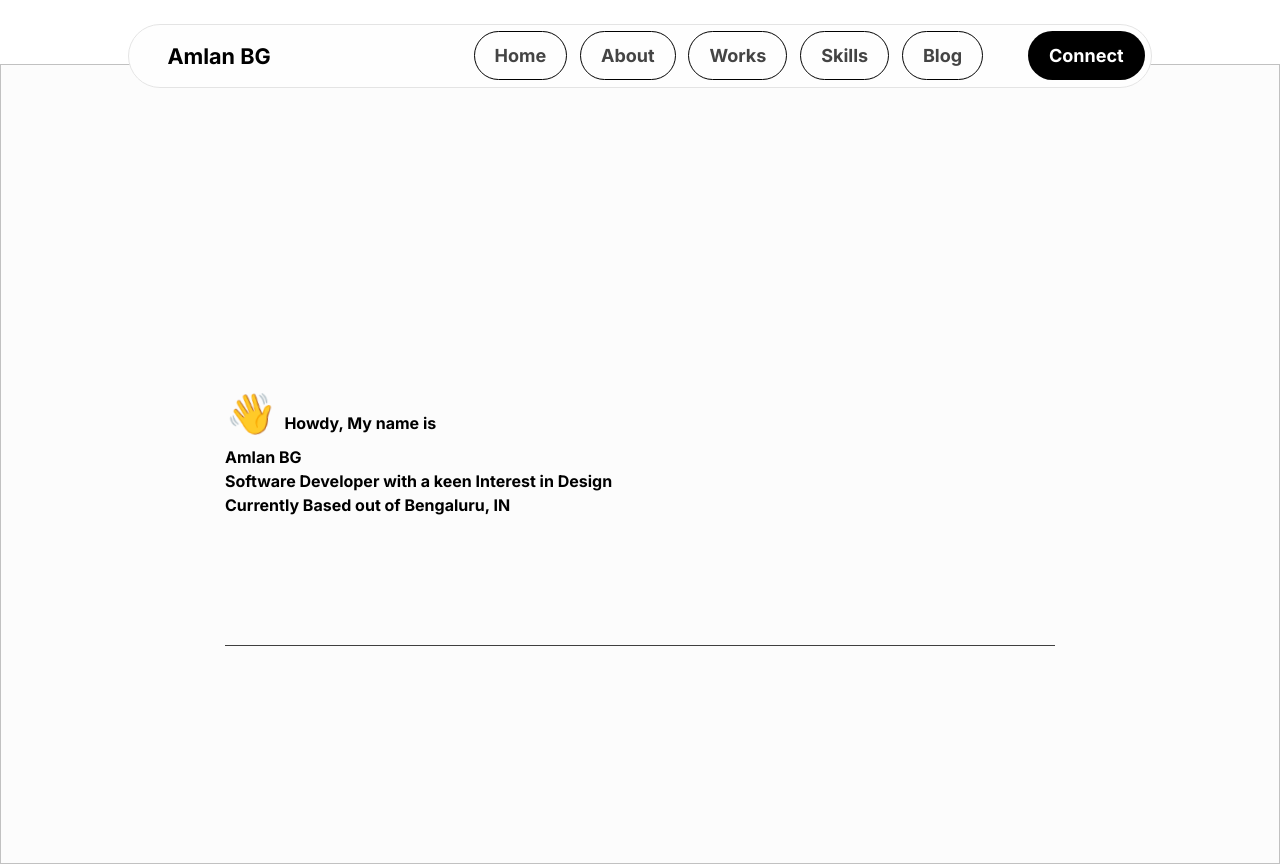
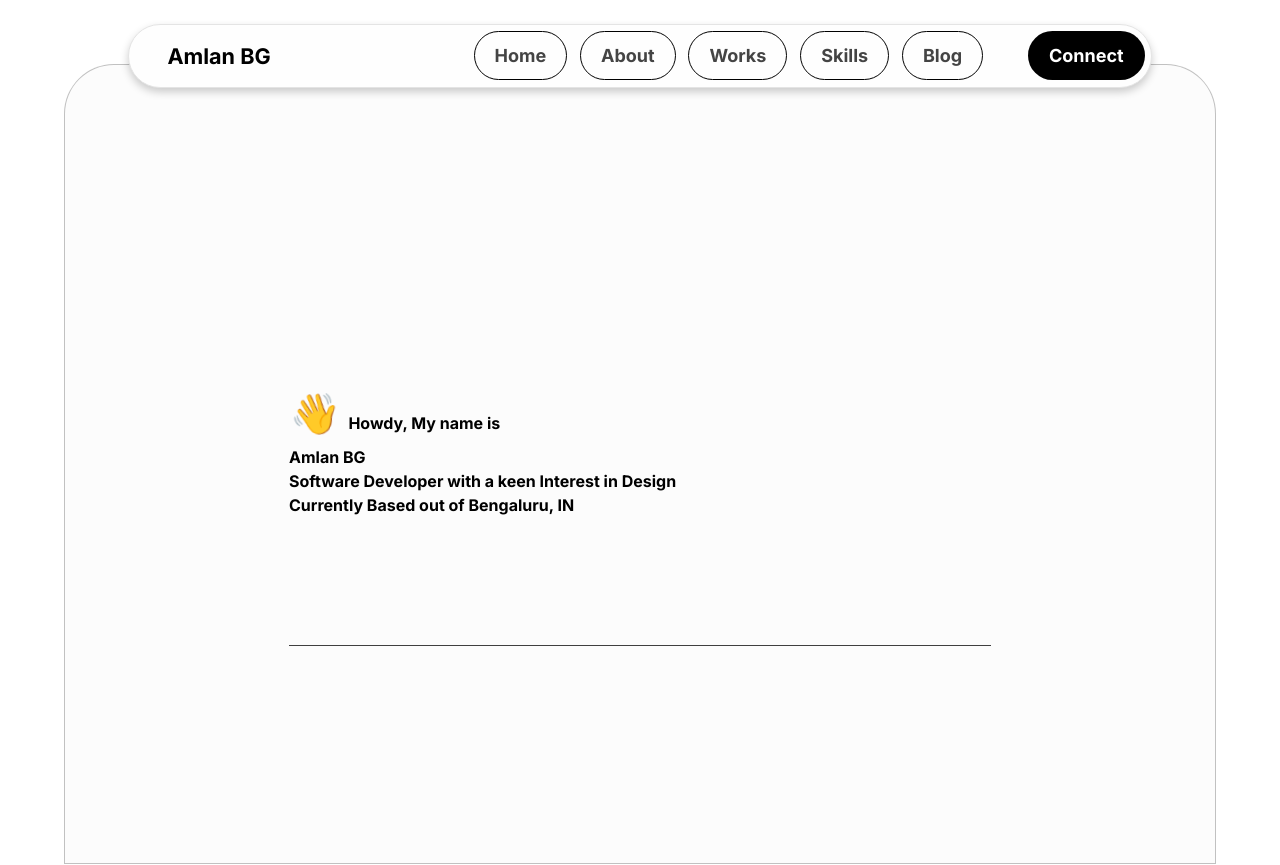
Before and after one commit to amlanxbghn/POrtfolioWebsite, a React (Vite) app: page / in a window 1280 px wide. Shown: the top 865 px of the page. Built offline with nearby package versions, Linux system fonts and the light colour scheme.

Commit message:
Landing Page

```diff
--- a/src/components/LandingPage/LandingPage.css
+++ b/src/components/LandingPage/LandingPage.css
@@ -1,12 +1,13 @@
 .landing-page {
-    width: 100%;
+    width: 90%;
     height: 100vh;
     color: #000;
     background-color: #FCFCFC;
-    padding-left: 14rem;
-    padding-right: 14rem;
-    padding-top: 20rem;
+    padding: 20rem 14rem;
     border: 1px solid #0000003c;
+    border-top-left-radius: 50px;
+    border-top-right-radius: 50px;
+    margin: 0 auto;
 }
 
 .emoji {
--- a/src/components/Navbar/Navbar.css
+++ b/src/components/Navbar/Navbar.css
@@ -18,6 +18,8 @@ nav{
     margin: 0 auto;
     border-radius: 50px;
     border: 1px solid #E4E4E4;
+    box-shadow: 0 4px 8px rgba(0, 0, 0, 0.2);
+
 }
 .links {
     display: flex;
```
